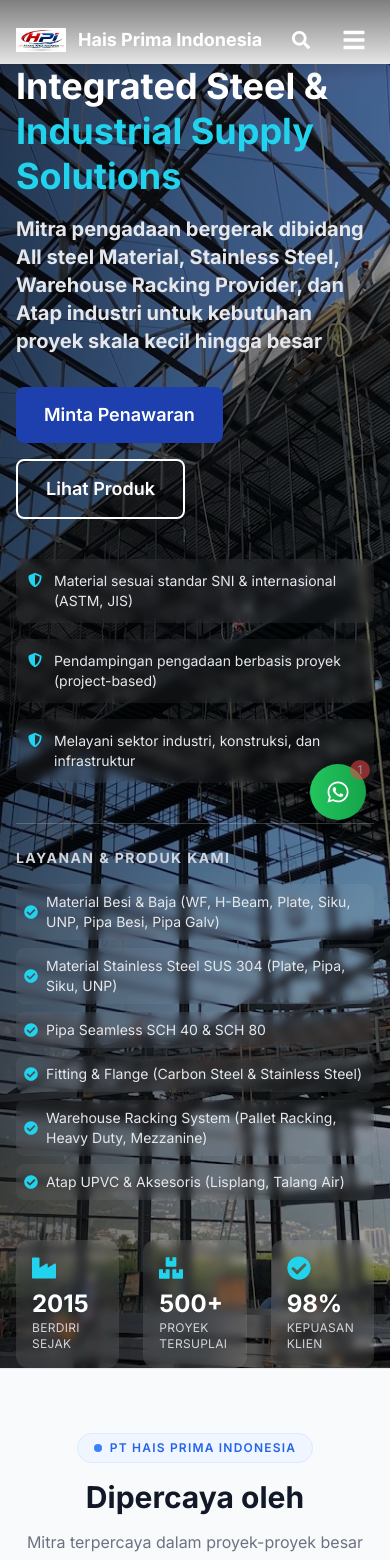
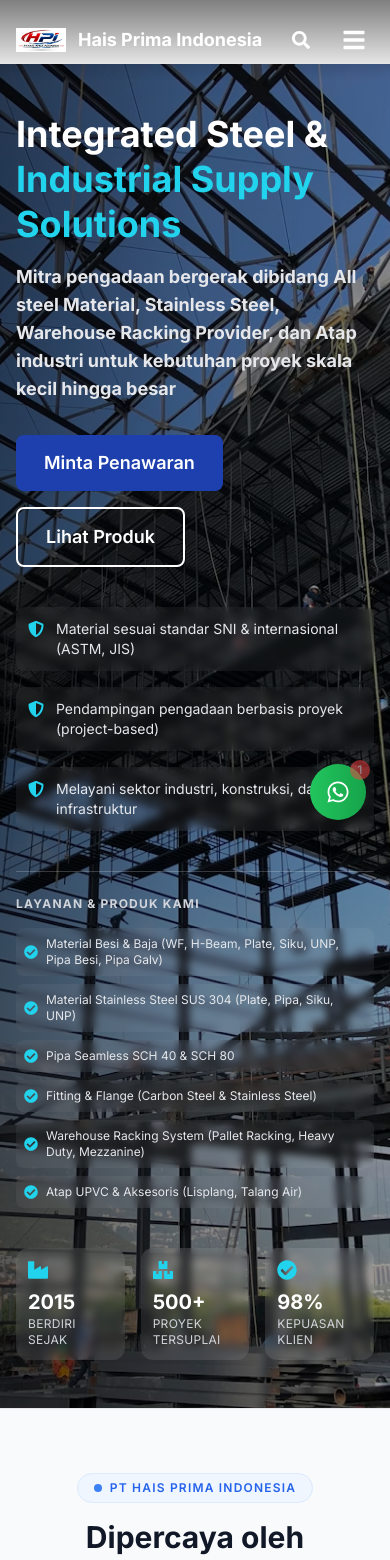
Before and after one commit to herlan-syihabudin/hais-prima-indonesia, a Next.js app: page / in a window 390 px wide. Shown: the top 1560 px of the page. Built offline with nearby package versions, Linux system fonts and the light colour scheme.

Commit message:
Refactor Hero component layout and styles

```diff
--- a/components/home/Hero.tsx
+++ b/components/home/Hero.tsx
@@ -30,29 +30,29 @@ export default function Hero() {
   ];
 
   return (
-    <section className="relative min-h-screen flex items-center">
-      {/* Background - lebih terang */}
-      <div className="absolute inset-0 z-0">
+    <section className="relative min-h-screen w-full overflow-hidden flex items-center">
+      {/* Background - pastikan tidak overflow */}
+      <div className="absolute inset-0 w-full h-full">
         <Image
           src="/images/hero-besi-1.jpg"
           alt="Supplier Material Konstruksi & Industri"
           fill
           className="object-cover brightness-90"
           priority
+          sizes="100vw"
         />
-        {/* Gradient lebih terang */}
         <div className="absolute inset-0 bg-gradient-to-r from-black/60 via-black/40 to-black/30" />
       </div>
 
       <Container>
-        <div className="relative z-10 max-w-5xl text-white">
+        <div className="relative z-10 max-w-5xl text-white py-12">
           <motion.div
             initial={{ opacity: 0, y: 30 }}
             animate={{ opacity: 1, y: 0 }}
             transition={{ duration: 0.8 }}
           >
             {/* Main Headline */}
-            <h1 className="text-4xl md:text-6xl lg:text-7xl font-bold leading-tight">
+            <h1 className="text-4xl md:text-5xl lg:text-6xl xl:text-7xl font-bold leading-tight">
               Integrated Steel &
               <span className="block text-cyan-400">
                  Industrial Supply Solutions
@@ -60,7 +60,7 @@ export default function Hero() {
             </h1>
 
             {/* Sub Headline */}
-            <h2 className="text-xl md:text-2xl mt-4 text-gray-200 max-w-3xl">
+            <h2 className="text-lg md:text-xl lg:text-2xl mt-4 text-gray-200 max-w-3xl">
               Mitra pengadaan bergerak dibidang All steel Material, Stainless Steel, Warehouse Racking Provider, dan Atap industri untuk kebutuhan proyek skala kecil hingga besar
             </h2>
 
@@ -74,11 +74,11 @@ export default function Hero() {
               </Button>
             </div>
 
-            {/* Trust Points - background lebih transparan */}
+            {/* Trust Points */}
             <div className="grid md:grid-cols-3 gap-4 mt-10">
               {trustPoints.map((item, i) => (
                 <div key={i} className="flex items-start gap-3 text-sm text-gray-200 bg-white/5 backdrop-blur-sm p-3 rounded-lg">
-                  <FaShieldAlt className="text-cyan-400 mt-0.5 flex-shrink-0" />
+                  <FaShieldAlt className="text-cyan-400 mt-0.5 flex-shrink-0 text-base" />
                   <span>{item}</span>
                 </div>
               ))}
@@ -86,25 +86,25 @@ export default function Hero() {
 
             {/* Core Capabilities */}
             <div className="mt-10 border-t border-white/20 pt-6">
-              <h3 className="text-sm tracking-widest text-gray-300 mb-4">
+              <h3 className="text-xs md:text-sm tracking-widest text-gray-300 mb-4">
                 LAYANAN & PRODUK KAMI
               </h3>
               <div className="grid md:grid-cols-2 gap-2">
                 {capabilities.map((item, i) => (
-                  <div key={i} className="flex items-center gap-2 text-gray-200 text-sm bg-white/5 backdrop-blur-sm p-2 rounded-lg">
-                    <FaCheckCircle className="text-cyan-400 flex-shrink-0" />
+                  <div key={i} className="flex items-center gap-2 text-gray-200 text-xs md:text-sm bg-white/5 backdrop-blur-sm p-2 rounded-lg">
+                    <FaCheckCircle className="text-cyan-400 flex-shrink-0 text-sm" />
                     <span>{item}</span>
                   </div>
                 ))}
               </div>
             </div>
 
-            {/* Stats - lebih elegan */}
-            <div className="grid grid-cols-3 gap-6 mt-10">
+            {/* Stats */}
+            <div className="grid grid-cols-3 gap-4 md:gap-6 mt-10">
               {stats.map((stat, i) => (
-                <div key={i} className="text-left bg-white/10 backdrop-blur-sm p-4 rounded-xl">
-                  <stat.icon className="text-cyan-400 text-2xl mb-2" />
-                  <div className="text-2xl md:text-3xl font-bold text-white">
+                <div key={i} className="text-left bg-white/10 backdrop-blur-sm p-3 md:p-4 rounded-xl">
+                  <stat.icon className="text-cyan-400 text-xl md:text-2xl mb-2" />
+                  <div className="text-xl md:text-2xl lg:text-3xl font-bold text-white">
                     {stat.value}
                   </div>
                   <div className="text-xs text-gray-300 uppercase tracking-wide">
```
